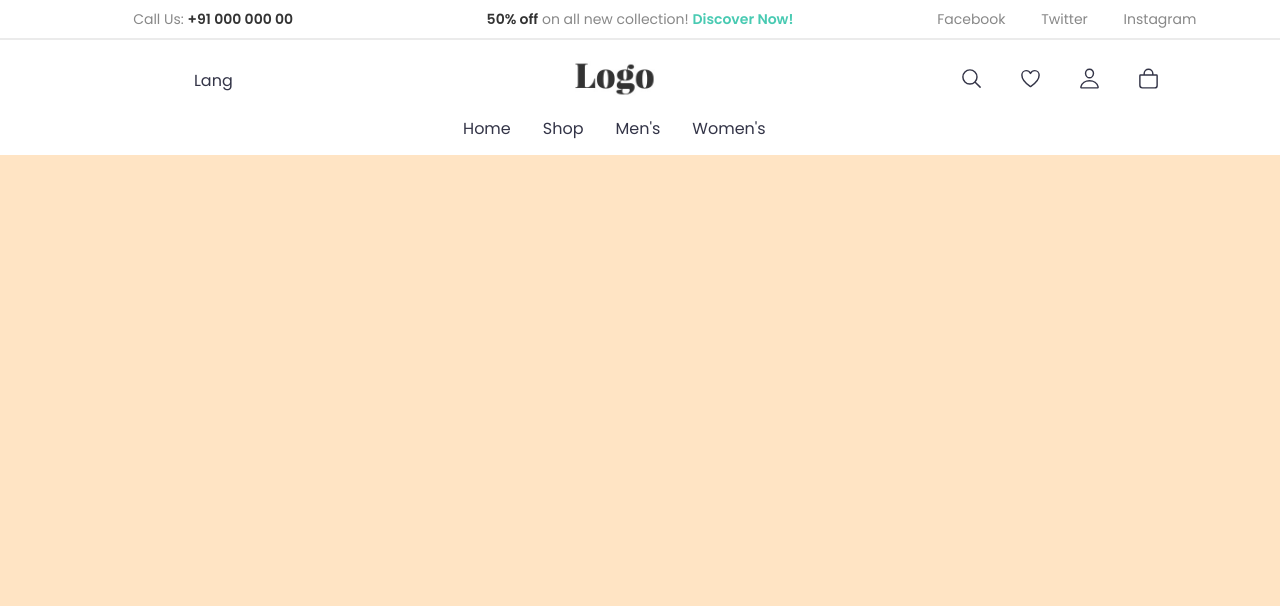
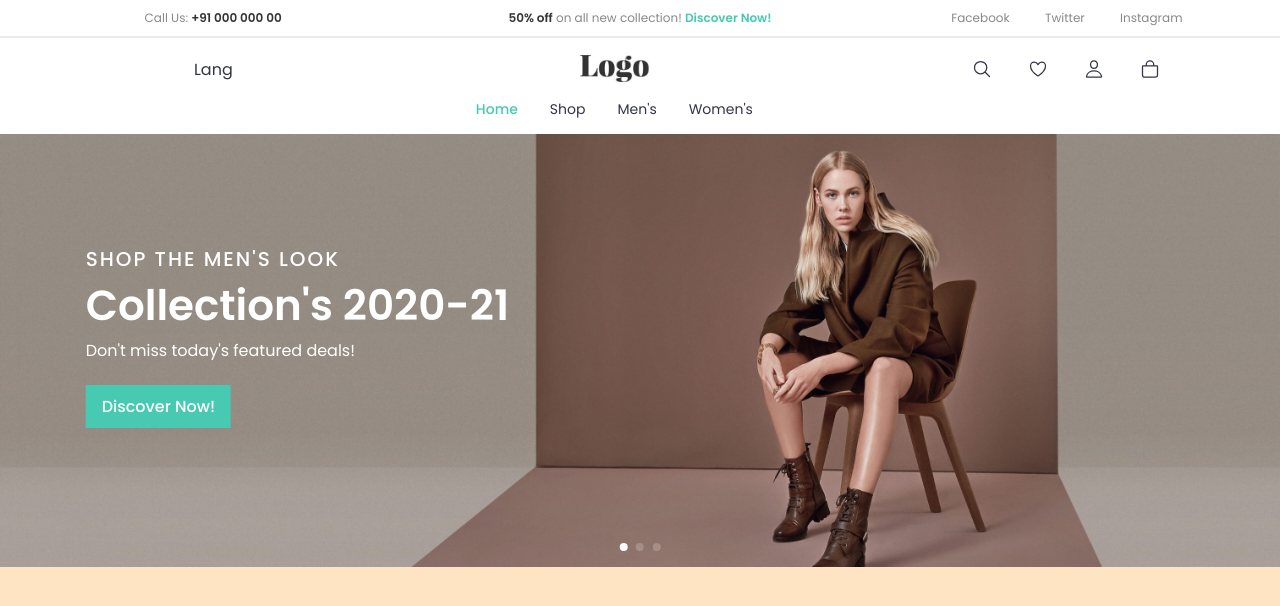
Before and after one commit to vimaleurakaa/ecommerce-shopping-vanilla-js, a website built with webpack: page src/index.html in a window 1280 px wide. Built offline with nearby package versions, Linux system fonts and the light colour scheme.

Commit message:
slider-updated

```diff
--- a/src/css/main.scss
+++ b/src/css/main.scss
@@ -31,11 +31,12 @@ nav {
     align-items: center;
     padding: 12px;
     margin: 0 24px;
-    font-size: 14px;
+    font-size: 12px;
   }
 
   & .offer_item {
     color: $grey_text;
+
     & .offer_text {
       cursor: pointer;
       color: $dark_text;
@@ -85,21 +86,26 @@ nav {
     text-align: center;
     background-color: #fff;
     align-items: center;
-    padding: 18px 0;
+    padding: 12px 0;
 
     & .nav_utils {
       display: flex;
       justify-content: flex-end;
 
       & .util_icon {
-        font-size: 23px;
+        font-size: 20px;
         margin: 0 18px;
       }
     }
 
     & .brand_logo img {
-      max-width: 160px;
+      max-width: 140px;
     }
+  }
+
+  .nav_active {
+    font-weight: 500;
+    color: $primary_text;
   }
 
   .secondary_nav {
@@ -114,6 +120,97 @@ nav {
     & .sec_nav_item {
       margin: 0 16px;
       text-decoration: none;
+      font-size: 14px;
+      position: relative;
+
+      &::before {
+        @include hoverUnderline($primary_text);
+      }
+
+      &:hover::before {
+        @include hoverScale;
+      }
     }
   }
 }
+
+.slider_container {
+  position: relative;
+}
+
+.slides {
+  overflow: hidden;
+  animation-name: fade;
+  animation-duration: 0.5s;
+  display: none;
+  position: relative;
+
+  & .slides_captions {
+    position: absolute;
+    top: 50%;
+    left: 10%;
+    transform: translate(-10%, -50%);
+
+    & .slides_title_1 {
+      font-weight: 500;
+      text-transform: uppercase;
+      font-size: 20px;
+      color: #fff;
+      letter-spacing: 2px;
+    }
+
+    & .slides_title_2 {
+      font-size: 42px;
+      padding: 16px 0px;
+      color: #fff;
+      font-weight: 600;
+    }
+
+    & .slides_title_3 {
+      color: #fff;
+      text-transform: none;
+    }
+
+    & .slides_btn {
+      margin: 30px 0;
+      padding: 10px 0;
+      & a {
+        background-color: $primary_text;
+        text-decoration: none;
+        padding: 10px 16px;
+        color: #fff;
+        font-weight: 500;
+        transition: all 0.2s ease-in-out;
+
+        &:hover {
+          background-color: $dark_text;
+        }
+      }
+    }
+  }
+
+  & .slides_images img {
+    width: 100%;
+  }
+}
+
+.banner_dot_container {
+  position: absolute;
+  bottom: 0;
+  left: 50%;
+  margin-bottom: 16px;
+  transform: translate(-50%);
+
+  & .banner_dot {
+    cursor: pointer;
+    display: inline-block;
+    border-radius: 50%;
+    background: #ffffff33;
+    padding: 4px;
+    margin: 0 2px;
+  }
+
+  & .slider_active {
+    background: #fff;
+  }
+}
--- a/src/css/partials/_mixins.scss
+++ b/src/css/partials/_mixins.scss
@@ -9,10 +9,19 @@
   background-color: $color;
   visibility: hidden;
   transform: scaleX(0);
-  transition: all 0.2s ease-in-out;
+  transition: transform 0.2s ease-in-out;
 }
 
 @mixin hoverScale {
   visibility: visible;
   transform: scaleX(1);
 }
+
+@keyframes fade {
+  from {
+    opacity: 0;
+  }
+  to {
+    opacity: 1;
+  }
+}
--- a/src/index.html
+++ b/src/index.html
@@ -1,12 +1,14 @@
 <!DOCTYPE html>
 <html lang="en">
-
   <head>
-    <meta charset="UTF-8">
-    <meta http-equiv="X-UA-Compatible" content="IE=edge">
-    <meta name="viewport" content="width=device-width, initial-scale=1.0">
+    <meta charset="UTF-8" />
+    <meta http-equiv="X-UA-Compatible" content="IE=edge" />
+    <meta name="viewport" content="width=device-width, initial-scale=1.0" />
     <title>Ecommerce App</title>
-    <script type="module" src="https://unpkg.com/ionicons@5.4.0/dist/ionicons/ionicons.esm.js"></script>
+    <script
+      type="module"
+      src="https://unpkg.com/ionicons@5.4.0/dist/ionicons/ionicons.esm.js"
+    ></script>
   </head>
 
   <body>
@@ -31,7 +33,6 @@
       </div>
       <div class="row">
         <div class="nav_bar">
-
           <div class="col-4">
             <div>Lang</div>
           </div>
@@ -54,20 +55,69 @@
               <ion-icon name="bag-outline"></ion-icon>
             </a>
           </div>
-
         </div>
         <div class="secondary_nav">
           <div class="secondary_nav_items col-12">
-                    <a href="#" class="sec_nav_item">Home</a>
+            <a href="#" class="sec_nav_item nav_active">Home</a>
             <a href="#" class="sec_nav_item">Shop</a>
             <a href="#" class="sec_nav_item">Men's</a>
             <a href="#" class="sec_nav_item">Women's</a>
           </div>
         </div>
       </div>
-
     </nav>
 
+    <div class="slider_container">
+      <div class="slides">
+        <div class="slides_captions">
+          <div class="slides_title_1">Shop the Men's Look</div>
+          <div class="slides_title_2">Collection's 2020-21</div>
+          <div class="slides_title_3">Don't miss today's featured deals!</div>
+          <div class="slides_btn">
+            <a href="#">Discover Now!</a>
+          </div>
+        </div>
+
+        <div class="slides_images">
+          <img src="./assets/images/banner_1.jpg" />
+        </div>
+      </div>
+
+      <div class="slides">
+        <div class="slides_captions">
+          <div class="slides_title_1">Shop the Men's Look</div>
+          <div class="slides_title_2">Collection's 2020-21</div>
+          <div class="slides_title_3">Don't miss today's featured deals!</div>
+          <div class="slides_btn">
+            <a href="#">Discover Now!</a>
+          </div>
+        </div>
+
+        <div class="slides_images">
+          <img src="./assets/images/banner_2.jpg" />
+        </div>
+      </div>
+
+      <div class="slides">
+        <div class="slides_captions">
+          <div class="slides_title_1">Shop the Men's Look</div>
+          <div class="slides_title_2">Collection's 2020-21</div>
+          <div class="slides_title_3">Don't miss today's featured deals!</div>
+          <div class="slides_btn">
+            <a href="#">Discover Now!</a>
+          </div>
+        </div>
+
+        <div class="slides_images">
+          <img src="./assets/images/banner_3.jpg" />
+        </div>
+      </div>
+
+      <div class="banner_dot_container">
+        <span class="banner_dot" data-value="1"></span>
+        <span class="banner_dot" data-value="2"></span>
+        <span class="banner_dot" data-value="3"></span>
+      </div>
+    </div>
   </body>
-
 </html>
--- a/src/js/index.js
+++ b/src/js/index.js
@@ -1,9 +1,8 @@
 import "../css/main.scss";
+import "./utils/sliderControls";
 
-const images = require.context(
+const img = require.context(
   "../assets/images",
   false,
   /\.(png|svg|jpg|jpeg|gif)$/
 );
-
-console.log("hello");
--- /dev/null
+++ b/src/js/utils/sliderControls.js
@@ -0,0 +1,36 @@
+const slides = document.querySelectorAll(".slides");
+const dot = document.querySelectorAll(".banner_dot");
+let index = 0;
+
+//Set the time limit for sliders
+const timer = 6000;
+
+//Slider curent item active
+const changeSlide = (e) => {
+  if (e !== undefined) {
+    index = e;
+  }
+  if (index < 0) {
+    index = slides.length - 1;
+  }
+  if (index > slides.length - 1) {
+    index = 0;
+  }
+  for (let i = 0; i < slides.length; i++) {
+    slides[i].style.display = "none";
+    dot[i].classList.remove("slider_active");
+  }
+  //set the cuurnet element to active
+  slides[index].style.display = "block";
+  dot[index].classList.add("slider_active");
+  index++;
+};
+const interval = setInterval(changeSlide, timer);
+//change the slides on click
+for (let i = 0; i < dot.length; i++) {
+  dot[i].addEventListener("click", (e) => {
+    clearInterval(interval);
+    changeSlide(e.target.dataset.value - 1);
+  });
+}
+changeSlide();
```
Also changed, not shown: src/assets/images/banner_1.jpg (added), src/assets/images/banner_2.jpg (added), src/assets/images/banner_3.jpg (added). Lines whose indentation alone changed are shown as unchanged.
